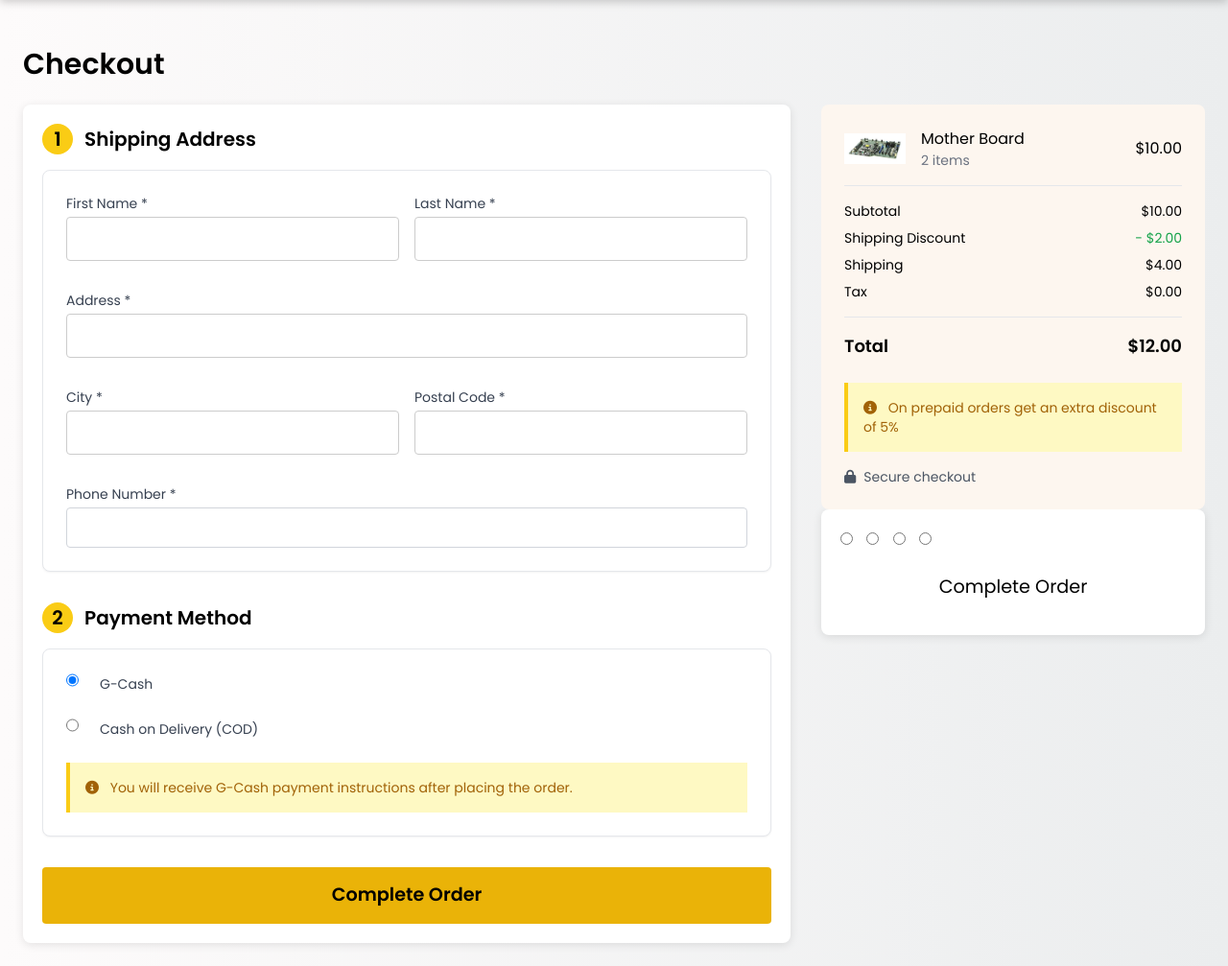
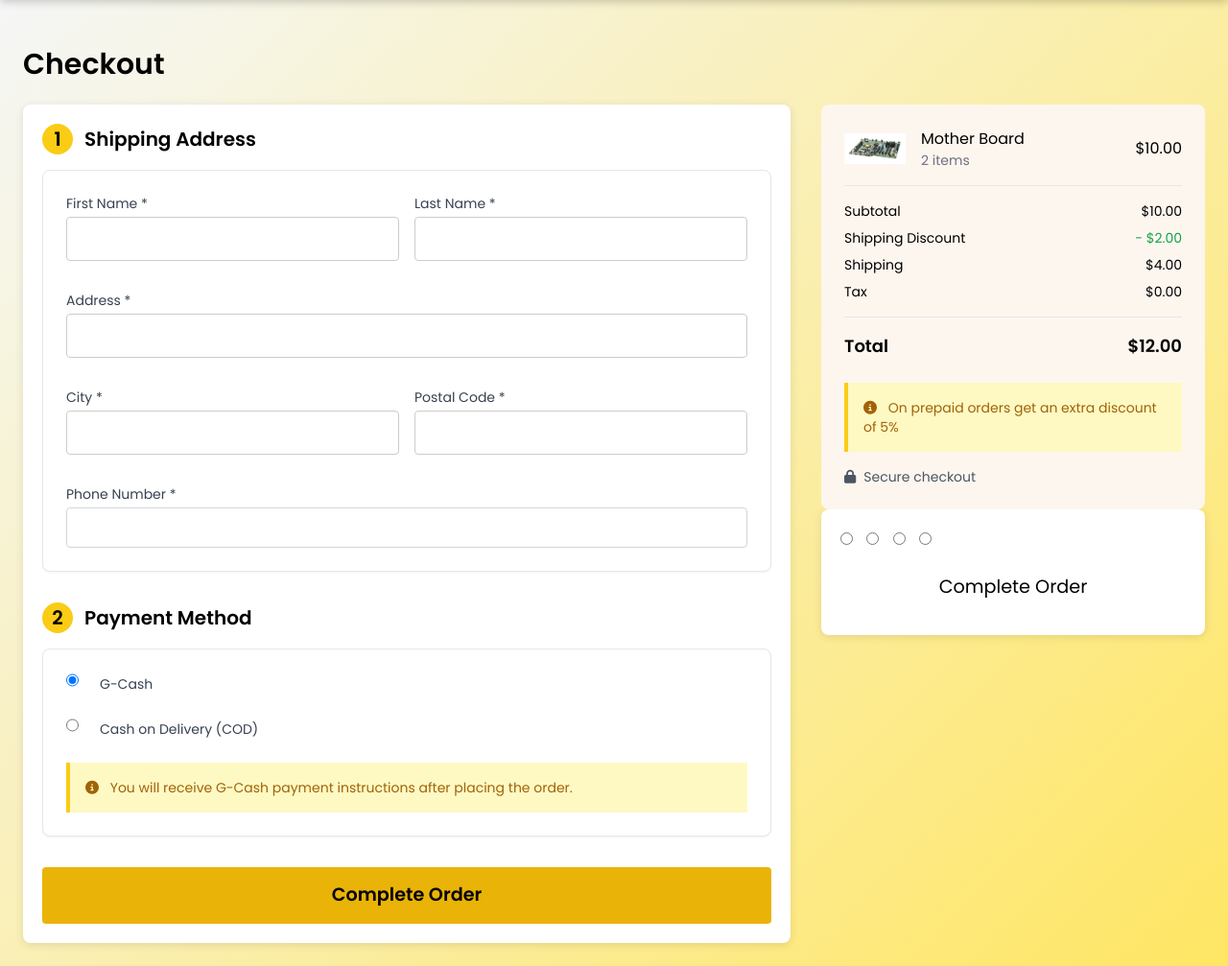
Before and after one commit to zarate-joes/JUNKHUB, a PHP site: page /Checkout.html in a window 1280 px wide. Shown: the part 55-1062 px from the top of the page at 96% size. Run offline with PHP 8.4, Linux system fonts and the light colour scheme; some libraries are stand-ins or nearby versions.

Commit message:
Update Commit

```diff
--- a/Payment/Checkout.css
+++ b/Payment/Checkout.css
@@ -3,7 +3,7 @@ body {
   margin: 0;
   font-family: 'Poppins', sans-serif;
   overflow-x: hidden;
-  background: linear-gradient(to right, #fdfbfb, #ebedee);
+  background: linear-gradient(135deg, #f5f7fa 0%, #ffe664 100%);
 }
 
 main {
```
